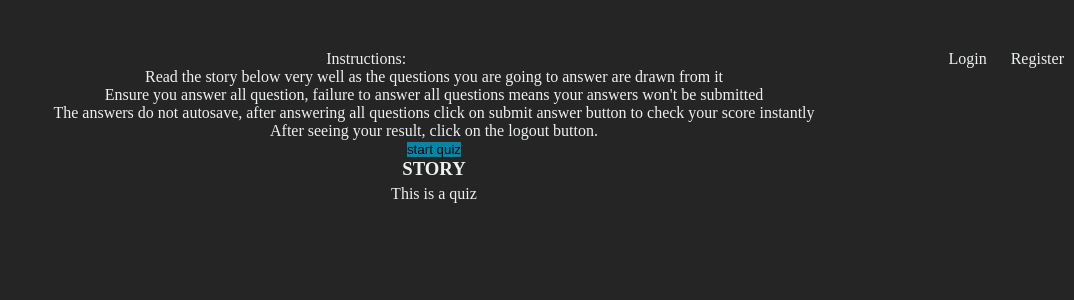
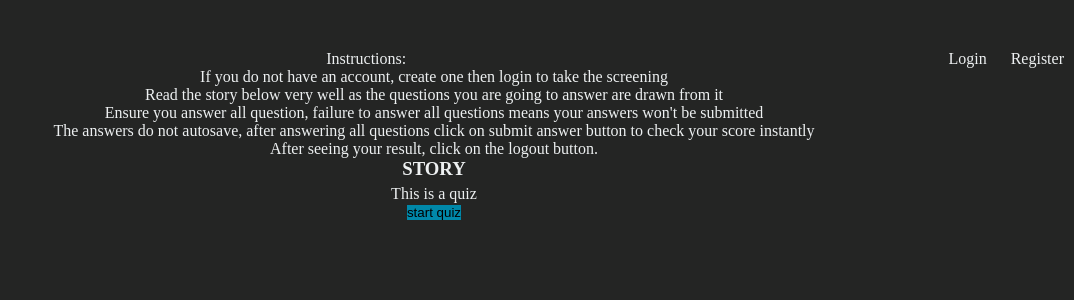
Before and after one commit to Olamidun/olamidun-django-mcq, a Django app: page / in a window 1280 px wide. Shown: the top 300 px of the page, without its empty margins (206-1280 px from the left). Run offline with Django 3.2, Linux system fonts and the light colour scheme; data comes from the database, SQL or seed files in the repository.

Commit message:
made a minor change to home page

```diff
--- a/polls/templates/polls/home.html
+++ b/polls/templates/polls/home.html
@@ -2,16 +2,17 @@
 {% block content %}
     <div class="story">
         <div>Instructions:
+            <p>If you do not have an account, create one then login to take the screening</p>
             <p>Read the story below very well as the questions you are going to answer are drawn from it</p>
             <p>Ensure you answer all question, failure to answer all questions means your answers won't be submitted</p>
             <p>The answers do not autosave, after answering all questions click on submit answer button to check your score instantly</p>
             <p>After seeing your result, click on the logout button.</p>
         </div>
-            <a class="quiz-button" href="{% url 'polls:index' %}"><button>start quiz</button></a>
         {% for story in stories %}
             <h3>STORY</h3>
             <div style="margin-top: 5px">{{ story.story }}</div>
         {% endfor %}
+        <a class="quiz-button" href="{% url 'polls:index' %}"><button>start quiz</button></a>
     </div>
 
 {% endblock %}
```
